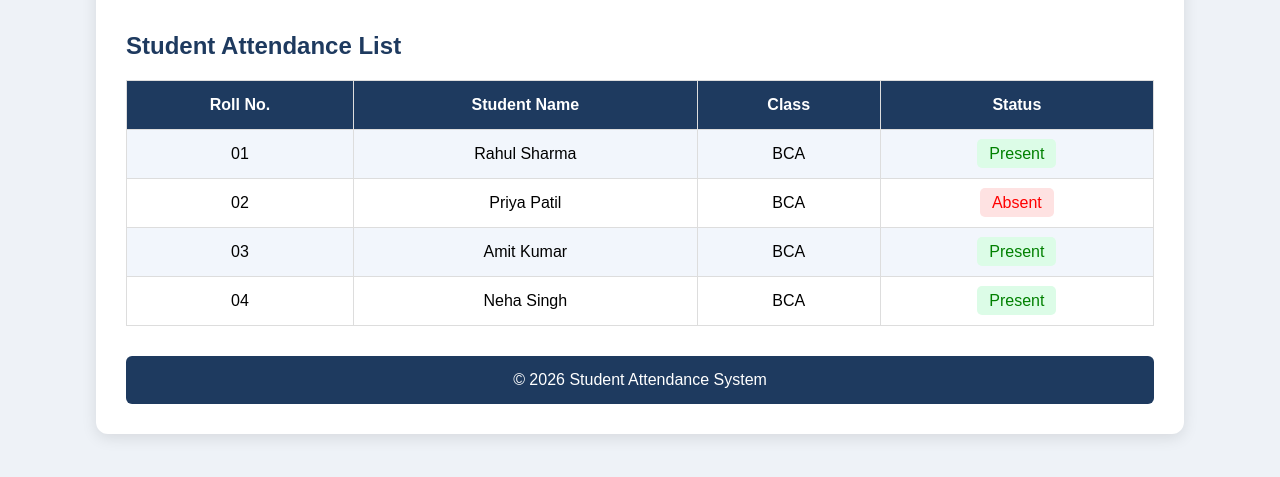
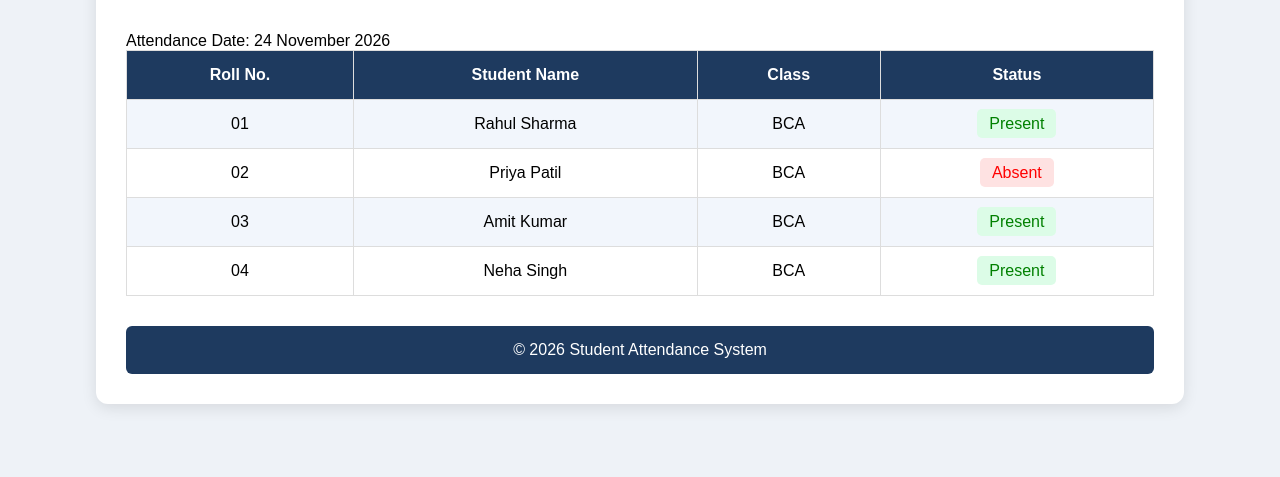
Before and after one commit to Shwetapawara04/Student-Attendance-System, a plain HTML site: page index.html in a window 1280 px wide. Shown: the part 251-728 px from the top of the page. Drawn offline with Linux system fonts and the light colour scheme.

Commit message:
Added attendance date

```diff
--- a/index.html
+++ b/index.html
@@ -28,7 +28,7 @@
             </div>
         </div>
 
-        <h2 class="heading">Student Attendance List</h2>
+        <hp>Attendance Date: 24 November 2026</p>
 
         <table>
             <tr>
```
